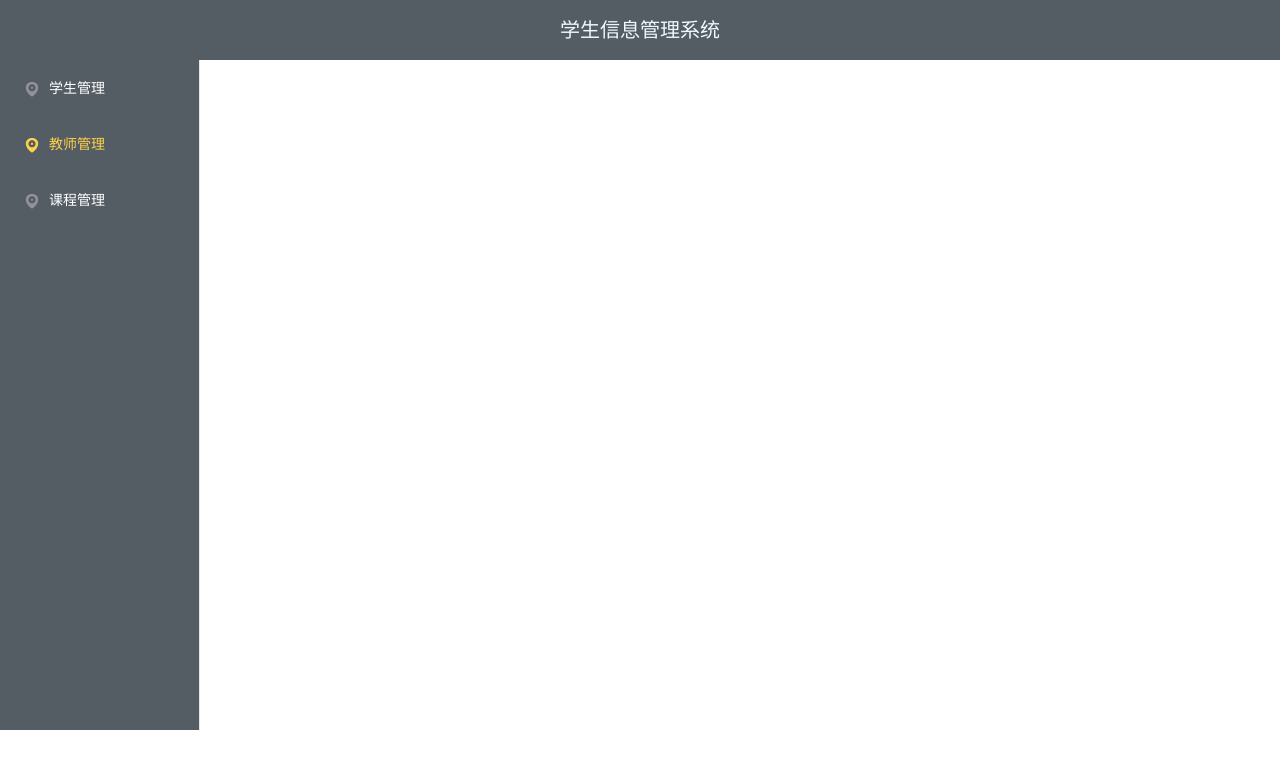
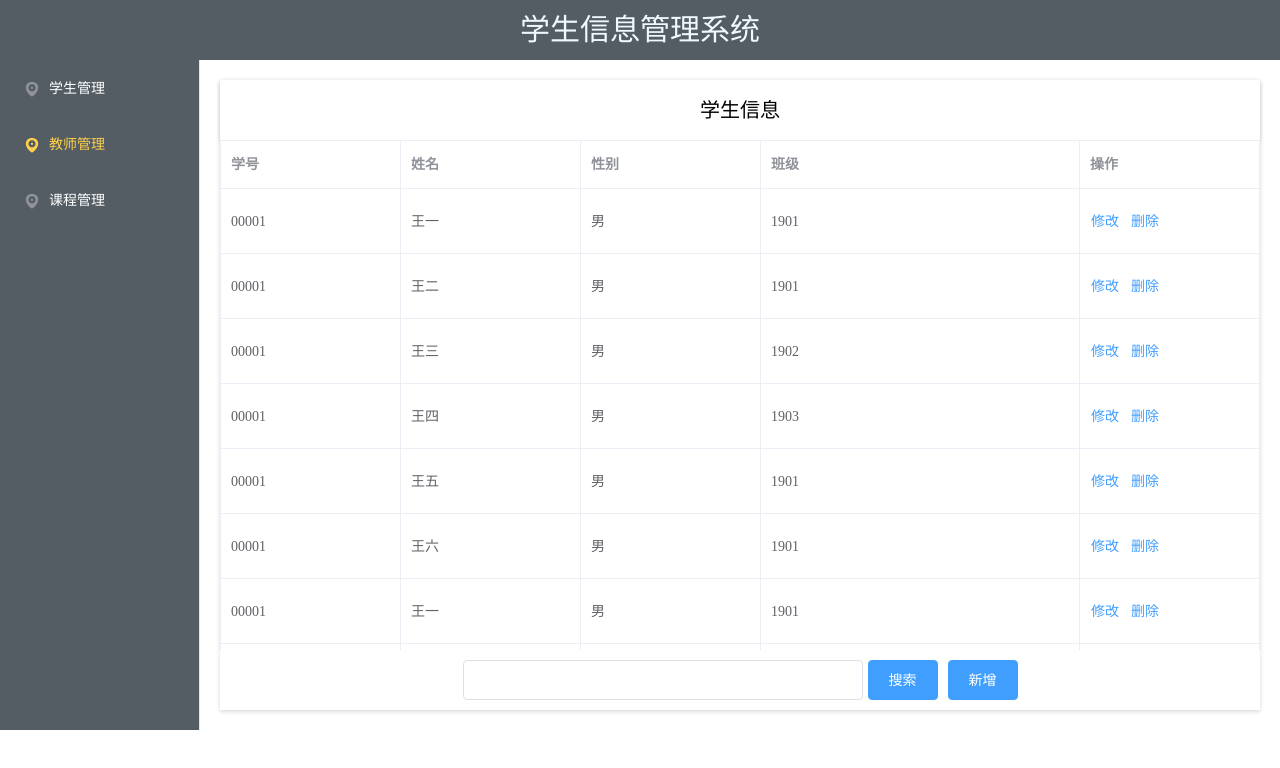
Before and after one commit to DavolucKing/study-manage-system, a Vue app: page / in a window 1280 px wide. Shown: the top 768 px of the page. Built offline with nearby package versions, Linux system fonts and the light colour scheme.

Commit message:
页面和部分功能

```diff
--- a/package.json
+++ b/package.json
@@ -34,7 +34,9 @@
     "parserOptions": {
       "parser": "babel-eslint"
     },
-    "rules": {}
+    "rules": {
+      "no-debugger": "off"
+    }
   },
   "browserslist": [
     "> 1%",
--- a/src/components/mainPage.vue
+++ b/src/components/mainPage.vue
@@ -32,15 +32,24 @@
         </el-row>
       </el-aside>
       <el-main>
-        <router-view></router-view>
+<!--        <router-view></router-view>-->
+        <my-table :option="option"></my-table>
       </el-main>
     </el-container>
   </el-container>
 </template>
 
 <script>
+import MyTable from "./myTable";
+import option from '../lib/options/studentsOptions'
 export default {
-  name: "mainPage"
+  name: "mainPage",
+  components: {MyTable},
+  data(){
+    return{
+      option:option
+    }
+  }
 }
 </script>
 
@@ -48,7 +57,7 @@ export default {
 .el-header{
   text-align: center;
   line-height: 60px;
-  font-size: 20px;
+  font-size: 30px;
   background:#545c64;
   color: aliceblue;
 }
--- /dev/null
+++ b/src/components/myTable.vue
@@ -0,0 +1,111 @@
+<template>
+  <el-container class="my-table">
+    <el-header class="el-header">{{ title }}</el-header>
+    <el-main class="el-main">
+      <el-table
+          :data="tableData"
+          border
+          style="width: 100%">
+        <el-table-column
+            prop="id"
+            label="学号"
+            width="180">
+        </el-table-column>
+        <el-table-column
+            prop="name"
+            label="姓名"
+            width="180">
+        </el-table-column>
+        <el-table-column
+            prop="sex"
+            label="性别"
+            width="180">
+        </el-table-column>
+        <el-table-column
+            prop="class"
+            label="班级">
+        </el-table-column>
+        <el-table-column
+            fixed="right"
+            label="操作"
+            width="180">
+          <template slot-scope="scope">
+            <el-button  type="text" @click="handleEdit(scope.$index, scope.row)">修改</el-button>
+            <el-button type="text" @click="handleDelete(scope.$index, scope.row)">删除</el-button>
+          </template>
+        </el-table-column>
+      </el-table>
+
+    </el-main>
+    <el-footer class="el-footer">
+      <el-input class="el-input" v-model="searchValue" ></el-input>
+      <el-button type="primary" class="btn2" @click="search(searchValue)">搜索</el-button>
+      <el-button type="primary" class="btn1">新增</el-button>
+    </el-footer>
+  </el-container>
+</template>
+
+<script>
+import BaseTableController from "../lib/controller/baseTableController";
+
+export default {
+  name: "myTable",
+  props:['option'],
+  data(){
+    return{
+      controller:new BaseTableController(this.option),
+      searchValue:'',
+      title:'学生信息'
+    }
+  },
+  computed:{
+    tableData() {
+      return this.controller.tableData
+    }
+  },
+  methods: {
+    search(value){
+      debugger
+      this.controller.searchTableItem(value)
+    },
+    handleEdit(index, row) {
+      console.log(index, row);
+    },
+    handleDelete(index, row) {
+      console.log(index, row);
+    }
+  }
+}
+</script>
+
+<style scoped>
+.el-main{
+  height:510px;
+  padding: 0;
+}
+.my-table{
+  box-shadow: 0 2px 4px rgba(0, 0, 0, .12), 0 0 6px rgba(0, 0, 0, .04)
+}
+.el-header{
+  text-align: center;
+  line-height: 60px;
+  font-size: 20px;
+  box-shadow: 0 2px 4px rgba(0, 0, 0, .12), 0 0 6px rgba(0, 0, 0, .04)
+}
+.el-footer{
+  display: flex;
+  align-items: center;
+  justify-content: center;
+}
+
+.el-input{
+  width: 400px;
+  padding-right: 5px;
+}
+.btn1{
+  height: 40px;
+}
+.btn2{
+  height: 40px;
+}
+</style>
--- /dev/null
+++ b/src/lib/controller/baseTableController.js
@@ -0,0 +1,69 @@
+import StudentsOptions from "../options/studentsOptions";
+
+
+class BaseTableController{
+
+    constructor() {
+        this._tableData=StudentsOptions
+    }
+
+    _tableData = []
+    _searchData =[]
+    _searchValue=''
+
+    get tableData(){
+        return this._tableData
+    }
+
+    set tableData(value){
+        this._tableData= value
+    }
+
+    get searchValue(){
+        return this._searchValue
+    }
+
+    set searchValue(value){
+        this._searchValue= value
+    }
+
+    get searchData(){
+        return this._searchData
+    }
+
+    set searchData(value){
+        this._searchData =value
+    }
+
+    getObjectPropValue(obj,key){
+        return obj[key]
+    }
+
+    searchTableItem(value){
+        // this.searchData={class:value}
+        if (value === ''){
+            this._tableData=StudentsOptions
+        }else{
+            this.tableData.forEach((item,index)=>{
+                for(let i in item){
+                    if(item[i]==value){
+                        this.searchData.push(this.tableData[index])
+                    }
+                    // let value = this.getObjectPropValue(item,'class')
+                    // let compareVlaue = this.getObjectPropValue(this.searchData,'class')
+                    // if (value === compareVlaue){
+                    //     this.tableData=[]
+                    //     this.tableData.push(item)
+                    // }
+                }
+            })
+            this.tableData=[]
+            this.tableData = this.searchData
+        }
+    }
+
+
+
+}
+
+export default BaseTableController;
--- /dev/null
+++ b/src/lib/options/studentsOptions.js
@@ -0,0 +1,51 @@
+const studentsOptions=[
+    {
+        id:'00001',
+        name:'王一',
+        sex:'男',
+        class:'1901',
+    },
+    {
+        id:'00001',
+        name:'王二',
+        sex:'男',
+        class:'1901',
+    },
+    {
+        id:'00001',
+        name:'王三',
+        sex:'男',
+        class:'1902',
+    },
+    {
+        id:'00001',
+        name:'王四',
+        sex:'男',
+        class:'1903',
+    },
+    {
+        id:'00001',
+        name:'王五',
+        sex:'男',
+        class:'1901',
+    },
+    {
+        id:'00001',
+        name:'王六',
+        sex:'男',
+        class:'1901',
+    },
+    {
+        id:'00001',
+        name:'王一',
+        sex:'男',
+        class:'1901',
+    },
+    {
+        id:'00001',
+        name:'王一',
+        sex:'男',
+        class:'1901',
+    },
+]
+export default studentsOptions
```
